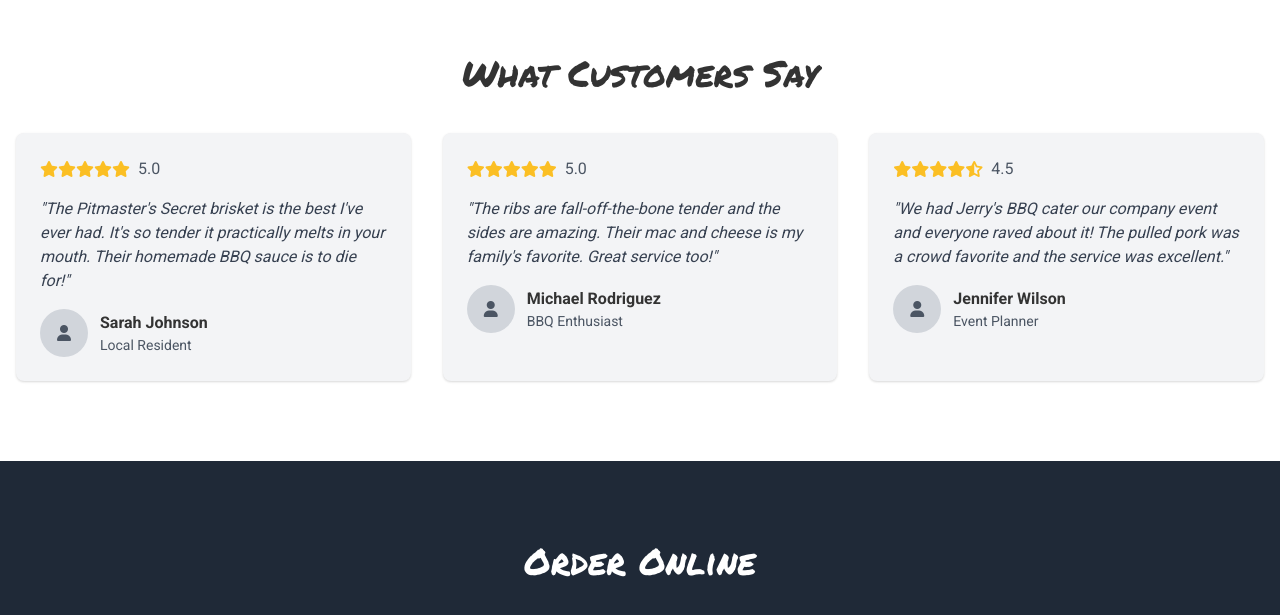
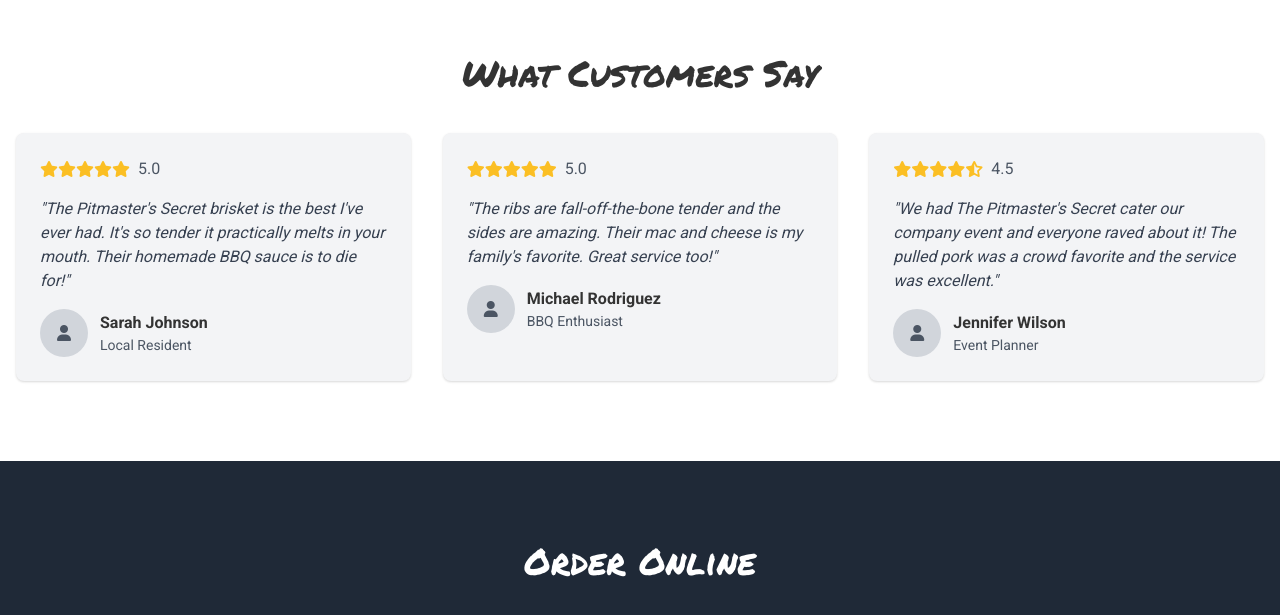
Before and after one commit to Mr-Mastrianni/PitMastersSecret, a plain HTML site: page BBQ.HTML in a window 1280 px wide. Shown: the part 4203-4818 px from the top of the page. Drawn offline with nearby package versions, Linux system fonts and the light colour scheme.

Commit message:
Initial commit

```diff
--- a/BBQ.HTML
+++ b/BBQ.HTML
@@ -578,7 +578,7 @@
                         </div>
                         <span class="text-gray-600">4.5</span>
                     </div>
-                    <p class="text-gray-700 italic mb-4">"We had Jerry's BBQ cater our company event and everyone raved about it! The pulled pork was a crowd favorite and the service was excellent."</p>
+                    <p class="text-gray-700 italic mb-4">"We had The Pitmaster's Secret cater our company event and everyone raved about it! The pulled pork was a crowd favorite and the service was excellent."</p>
                     <div class="flex items-center">
                         <div class="w-12 h-12 bg-gray-300 rounded-full flex items-center justify-center text-gray-600">
                             <i class="fas fa-user"></i>
```
